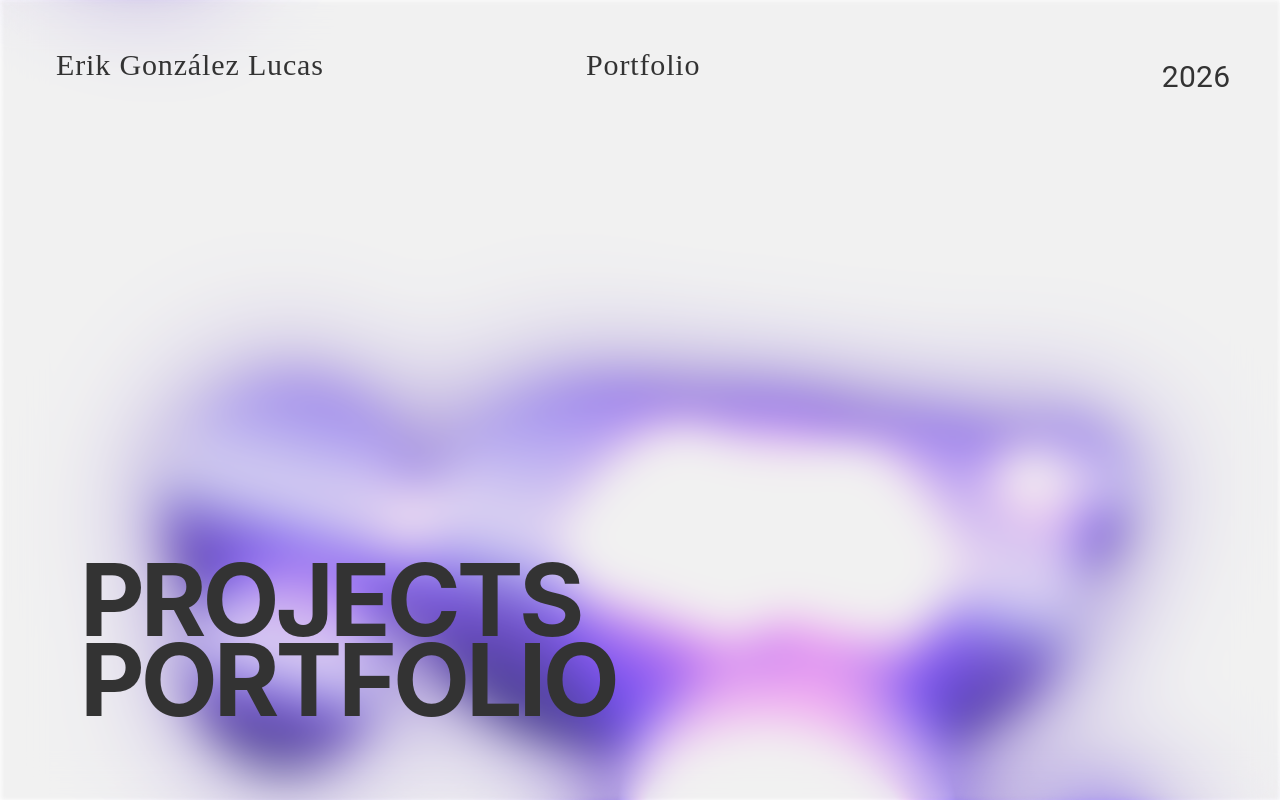
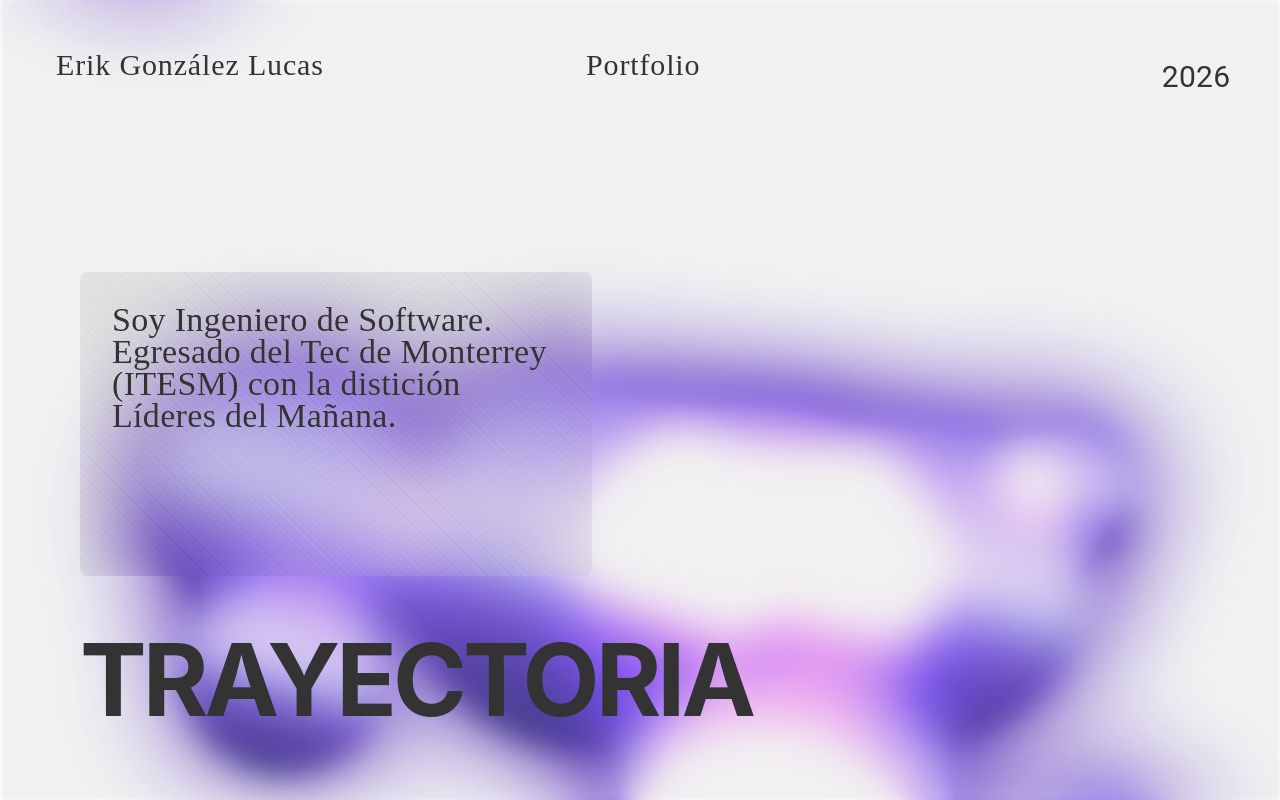
Before and after one commit to ErikJsGlz/Portafolio, a React (Create React App) app: page / in a window 1280 px wide. Both pictures are taken after a click on the button "Erik González Lucas". Built offline with nearby package versions, Linux system fonts and the light colour scheme; a web font is replaced by a local one.

Commit message:
Feat: Added Logos

```diff
--- a/src/Components/Header/Header.scss
+++ b/src/Components/Header/Header.scss
@@ -73,8 +73,8 @@
 		position: fixed;
 		top: 15px;
 		right: 15px;
-		width: 40px;
-		height: 40px;
+		width: 80px;
+		height: 80px;
 		background: white;
 
 		filter: blur(1px);
--- a/src/Components/Header/Header.tsx
+++ b/src/Components/Header/Header.tsx
@@ -19,7 +19,12 @@ export default function Header() {
 	return (
 		<Stack className="header">
 			<Box>
-				<Button className="header__label">Erik González Lucas</Button>
+				<Button
+					className="header__label"
+					onClick={() => setCurrentProject(9)}
+				>
+					Erik González Lucas
+				</Button>
 			</Box>
 
 			<Box justifyContent={'center'}>
--- a/src/Pages/Home.scss
+++ b/src/Pages/Home.scss
@@ -23,8 +23,8 @@
 		white-space: pre-line;
 
 		@media (min-width: $layout-X-width-desktop) {
-			font-size: 140px;
-			line-height: 110px;
+			font-size: 120px;
+			line-height: 90px;
 		}
 	}
 
@@ -35,6 +35,7 @@
 		margin: 5rem 0 0 5rem;
 		padding: 2rem;
 		display: flex;
+		flex-direction: column;
 		width: 28rem;
 
 		background-color: rgba(255, 255, 255, 0.38);
@@ -61,6 +62,28 @@
 			@include custom-font($font-primary, 34px, 500, start, #333333, 32px);
 			white-space: pre-line;
 			mix-blend-mode: darken;
+		}
+
+		&__logos {
+			display: flex;
+			height: 5rem;
+			width: 100%;
+			margin-top: 2rem;
+
+			& > img {
+				width: 8rem;
+				filter: grayscale(1);
+				mix-blend-mode: luminosity;
+				transition: all 50ms ease 0s;
+				opacity: 0.6;
+
+				&:hover {
+					opacity: 1;
+					filter: grayscale(0);
+					transition: all 50ms ease 0s;
+					transform: scale(1.2);
+				}
+			}
 		}
 	}
 
--- a/src/Pages/Home.tsx
+++ b/src/Pages/Home.tsx
@@ -7,6 +7,8 @@ import Header from '../Components/Header/Header';
 import { Orbs } from '../Components/Orb/Orbs';
 import './Home.scss';
 
+import AzureLogo from '../assets/icons/azure_logo.svg';
+
 function Component() {
 	const {
 		currentProjectIndex,
@@ -15,6 +17,7 @@ function Component() {
 		currentImage,
 		onClickImage,
 		imageClassName,
+		logos,
 	} = useHomeContext();
 
 	return (
@@ -31,6 +34,20 @@ function Component() {
 					}}
 				>
 					<Typography>{currentInformationLabel}</Typography>
+
+					<Box className="home__body__logos">
+						{logos.map((logo, index) => (
+							<motion.img
+								key={index}
+								src={logo}
+								alt="Logo"
+								initial={{ opacity: 0, scale: 0.8 }}
+								animate={{ opacity: 1, scale: 1 }}
+								transition={{ duration: 0.5, ease: [0.4, 0, 0.2, 1] }}
+								whileHover={{ scale: 1.2 }}
+							/>
+						))}
+					</Box>
 				</motion.div>
 			</AnimatePresence>
 
--- a/src/Pages/Provider/HomeProvider.tsx
+++ b/src/Pages/Provider/HomeProvider.tsx
@@ -1,6 +1,16 @@
 import { useEffect, useState } from 'react';
 
 import { HomeContext } from './HomeContext';
+
+import AzureLogo from '../../assets/icons/azure_logo.svg';
+import DartLogo from '../../assets/icons/dart_logo.svg';
+import FlutterLogo from '../../assets/icons/flutter_logo.svg';
+import MySQLLogo from '../../assets/icons/mysql_logo.svg';
+import NodeLogo from '../../assets/icons/node_logo.svg';
+import PythonLogo from '../../assets/icons/python_logo.svg';
+import ReactLogo from '../../assets/icons/react_logo.svg';
+import SassLogo from '../../assets/icons/sass_logo.svg';
+import TypescriptLogo from '../../assets/icons/typescript_logo.svg';
 
 import MyWund01 from '../../assets/img/mywund_layout/mywund_mobile_01.png';
 import MyWund02 from '../../assets/img/mywund_layout/mywund_mobile_02.png';
@@ -44,6 +54,7 @@ export interface HomeContextType {
 	onClickImage: () => void;
 	currentImage: string | undefined;
 	imageClassName: string;
+	logos: string[];
 }
 
 export function HomeProvider({ children }: { children: React.ReactNode }) {
@@ -60,6 +71,7 @@ export function HomeProvider({ children }: { children: React.ReactNode }) {
 		'Landing\nCEI',
 		'Nurasign',
 		'Promptxr',
+		'Trayectoria',
 	];
 
 	const informationLabels = [
@@ -72,6 +84,7 @@ export function HomeProvider({ children }: { children: React.ReactNode }) {
 		'Una Landing Page para la compañía CHRISTUS CEI.\nMe encargué del desarrollo de toda la página así como de toda la funcionalidad.',
 		'Proyecto refactorizado desde cero, enfocado a la asignación de enfermeras en centros hospitalarios.\nMe encargué del diseño del Frontend, así como la limpieza y optimización de la base de datos.',
 		'Proyecto refactorizado completamente, enfocado a la realización y validación de protocolos a pacientes.\nMe encargué principalmente en el desarrollo del Frontend y en levantar recursos.',
+		'Soy Ingeniero de Software.\nEgresado del Tec de Monterrey (ITESM) con la distición Líderes del Mañana.',
 	];
 
 	const colorMap: Record<number, string> = {
@@ -84,6 +97,7 @@ export function HomeProvider({ children }: { children: React.ReactNode }) {
 		6: '--purple',
 		7: '--purple',
 		8: '--blue',
+		9: '',
 	};
 
 	const currentColorOrb = colorMap[currentProjectIndex] || '';
@@ -114,12 +128,24 @@ export function HomeProvider({ children }: { children: React.ReactNode }) {
 		3: leyImages,
 		4: prpImages,
 		5: sisefarImages,
+		9: [],
+	};
+
+	const logos: Record<number, string[]> = {
+		0: [],
+		1: [AzureLogo, DartLogo, FlutterLogo, MySQLLogo, NodeLogo],
+		2: [AzureLogo, DartLogo, FlutterLogo, MySQLLogo, PythonLogo],
+		3: [AzureLogo, DartLogo, FlutterLogo, MySQLLogo, NodeLogo],
+		4: [AzureLogo, DartLogo, FlutterLogo, MySQLLogo, PythonLogo],
+		5: [ReactLogo, SassLogo, TypescriptLogo],
+		6: [ReactLogo, SassLogo, TypescriptLogo],
+		7: [ReactLogo, SassLogo, AzureLogo, TypescriptLogo, MySQLLogo, PythonLogo],
+		8: [ReactLogo, SassLogo, AzureLogo, TypescriptLogo, MySQLLogo, PythonLogo],
+		9: [],
 	};
 
 	const onClickImage = () => {
-		console.log(currentImageIndex);
 		const maxIndex = images[currentProjectIndex]?.length || 0;
-		console.log(maxIndex);
 		setCurrentImageIndex((prev) => (prev + 1) % maxIndex);
 	};
 
@@ -150,6 +176,10 @@ export function HomeProvider({ children }: { children: React.ReactNode }) {
 		return isCurrentImageMobile() ? 'home__image--mobile' : 'home__image--desktop';
 	};
 
+	const getLogos = (): string[] => {
+		return logos[currentProjectIndex];
+	};
+
 	const contextValue = {
 		currentProjectIndex,
 		setCurrentProject,
@@ -159,6 +189,7 @@ export function HomeProvider({ children }: { children: React.ReactNode }) {
 		onClickImage,
 		currentImage: currentImage(),
 		imageClassName: getImageClassName(),
+		logos: getLogos(),
 	};
 
 	return <HomeContext.Provider value={contextValue}>{children}</HomeContext.Provider>;
```
